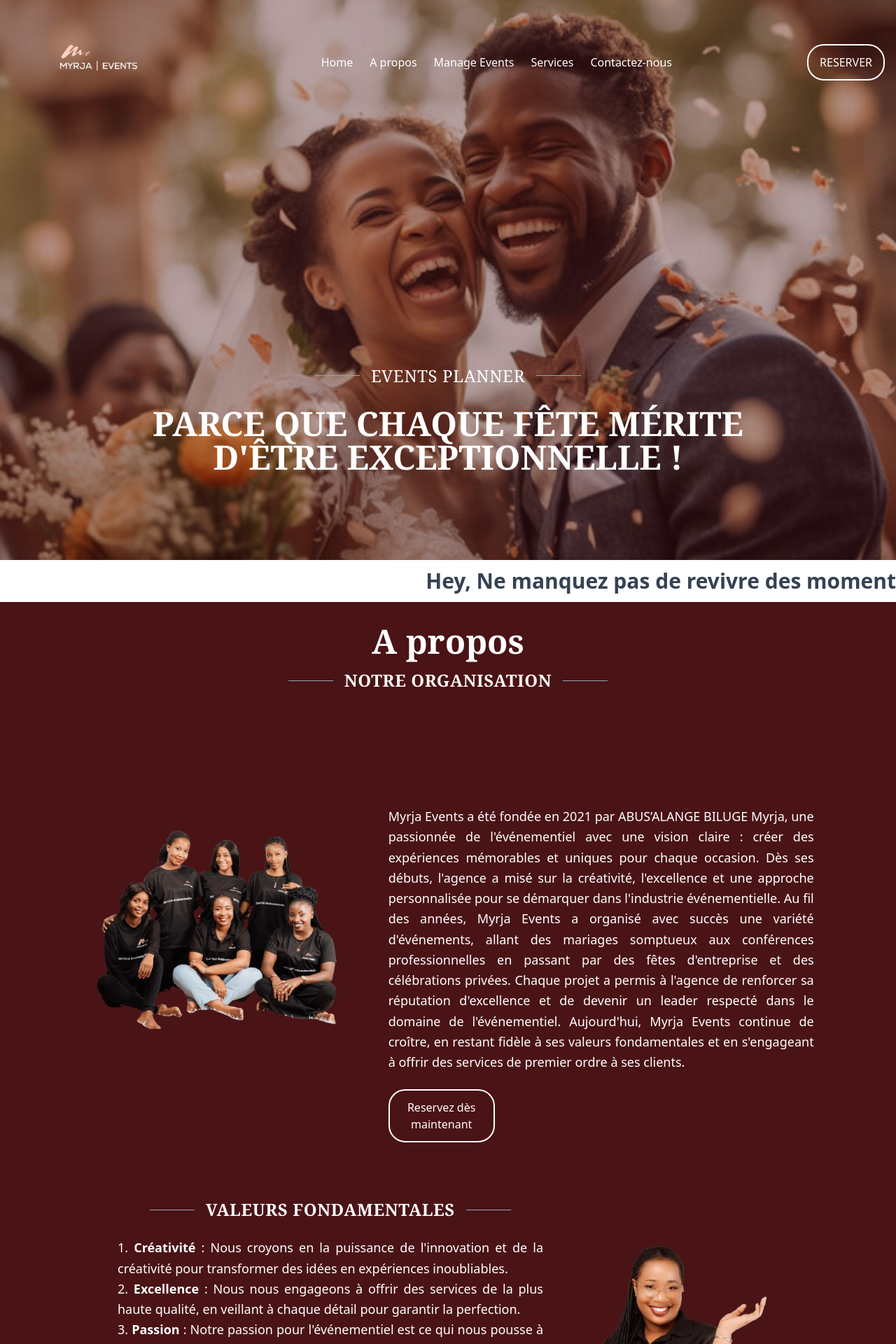
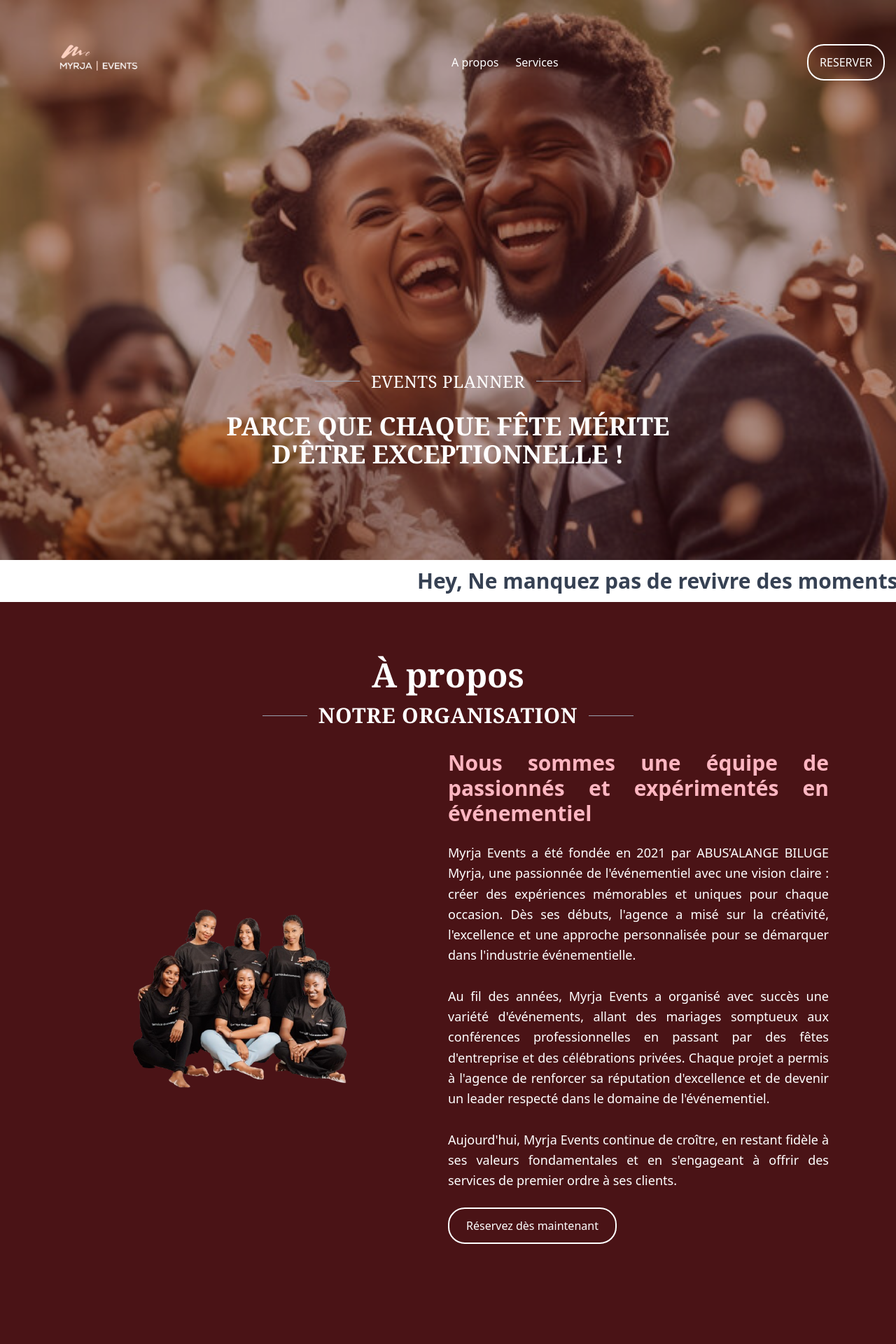
Before and after one commit to YannickZahinda/event-app, a React (Vite) app: page / in a window 1280 px wide. Shown: the top 1920 px of the page at 70% size. Built offline with nearby package versions, Linux system fonts and the light colour scheme.

Commit message:
implement popup

```diff
--- a/package.json
+++ b/package.json
@@ -10,12 +10,15 @@
     "preview": "vite preview"
   },
   "dependencies": {
+    "@babel/runtime": "^7.26.7",
     "@tailwindcss/vite": "^4.0.1",
     "framer-motion": "^12.4.2",
+    "prop-types": "^15.8.1",
     "react": "^18.3.1",
     "react-dom": "^18.3.1",
     "react-icons": "^5.4.0",
     "react-router-dom": "^7.1.4",
+    "react-whatsapp": "^0.3.0",
     "swiper": "^11.2.2",
     "tailwindcss": "^4.0.1"
   },
--- a/src/assets/index.tsx
+++ b/src/assets/index.tsx
@@ -5,6 +5,7 @@ import enterprise from './entreprise event.jpg';
 import bride from './bride.png';
 import gift from './giftpackage.webp';
 import surprise from './seneve.png';
+import bouquet from './bouquet-removebg-preview.png'
 
 export {
     africanWedding,
@@ -13,5 +14,6 @@ export {
     enterprise,
     bride,
     gift,
-    surprise
+    surprise,
+    bouquet,
 }
--- a/src/components/Navbar.tsx/Navbar.tsx
+++ b/src/components/Navbar.tsx/Navbar.tsx
@@ -1,46 +1,48 @@
-import { Link } from "react-router-dom";
+// import { Link } from "react-router-dom";
+import { useState } from "react";
 import logo from "../../assets/logo-removebg-preview.png";
 import Button from "../Button/Button";
+import Popup from "../popup/Popup";
 
 const Navbar = () => {
+  const [isPopupOpen, setIsPopupOpen] = useState(false);
+
   return (
     <nav className="text-white p-4">
       <div className="container mx-auto flex justify-between items-center">
         <img src={logo} alt="logo" className="w-1/5 h-auto" />
         <ul className="flex space-x-6">
           <li>
-            <Link to="/" className="hover:underline ">
+            {/* <Link to="/" className="hover:underline ">
               Home
-            </Link>
+            </Link> */}
+
+          </li>
+          <li className="hover:underline ">
+            {/* <Link to="/about" className="hover:underline ">
+              A propos
+            </Link> */}
+            <a href="#apropos" className="hover:cursor-pointer hover:underline">A propos</a>
           </li>
           <li>
-            <Link to="/about" className="hover:underline ">
-              A propos
-            </Link>
-          </li>
-          <li>
-            <Link to="/manage-events" className="hover:underline ">
-              Manage Events
-            </Link>
-          </li>
-          <li>
-            <Link to="/services" className="hover:underline ">
+            {/* <Link to="/services" className="hover:underline ">
               Services
-            </Link>
-          </li>
-          <li>
-            <Link to="/planning" className="hover:underline ">
-              Contactez-nous
-            </Link>
+            </Link> */}
+            <a href="#services" className="hover:underline hover:cursor-pointer decoration:none">Services</a>
           </li>
         </ul>
         <div className="flex space-x-3">
           <Button
             className="px-4 py-3 text-white border-2 border-white rounded-3xl hover:bg-[#4A1316] hover:border-[#4A1316] hover:cursor-pointer hover:text-white transition duration-300"
             text="RESERVER "
+            onClick={(e) => {
+              e.preventDefault();
+              setIsPopupOpen(true);
+            }}
           />
         </div>
       </div>
+      {isPopupOpen && <Popup onClose={() => setIsPopupOpen(false)} />}
     </nav>
   );
 };
--- /dev/null
+++ b/src/components/popup/Popup.tsx
@@ -0,0 +1,43 @@
+import { PopupProps } from "../../types/types";
+import { IoCall } from "react-icons/io5";
+import { AiFillTikTok } from "react-icons/ai";
+import { SiGmail } from "react-icons/si";
+import { bouquet } from "../../assets";
+
+const Popup: React.FC<PopupProps> = ({ onClose }) => {
+  return (
+    <div className="fixed inset-0 flex items-center justify-center bg-[#4A1316] bg-opacity-100">
+      <div className="bg-white text-black p-6 rounded-lg shadow-lg flex w-[500px]">
+        <div className="w-1/3 flex items-center">
+          <img src={bouquet} alt="Bouquet" className="w-full h-auto rounded-lg" />
+        </div>
+
+        <div className="w-2/3 pl-6 flex flex-col justify-center">
+          <h1 className="text-xl font-bold mb-4">Contactez-nous</h1>
+          <ul className="space-y-3">
+            <li className="flex items-center gap-3">
+              <IoCall size={30} className="text-[#4A1316]" />
+              <p>+243 999 837 406</p>
+            </li>
+            <li className="flex items-center gap-3">
+              <AiFillTikTok size={30} className="text-[#4A1316]" />
+              <p>Myrja Events</p>
+            </li>
+            <li className="flex items-center gap-3">
+              <SiGmail size={30} className="text-[#4A1316]" />
+              <p>myrjaevents7@gmail.com</p>
+            </li>
+          </ul>
+          <button
+            onClick={onClose}
+            className="mt-6 px-4 py-2 bg-red-500 text-white rounded hover:bg-red-700"
+          >
+            Fermer
+          </button>
+        </div>
+      </div>
+    </div>
+  );
+};
+
+export default Popup;
--- a/src/components/slides/Sliding.tsx
+++ b/src/components/slides/Sliding.tsx
@@ -4,7 +4,7 @@ import { FaSmile } from "react-icons/fa";
 const Sliding = () => {
   return (
     <div className="overflow-hidden whitespace-nowrap bg-gray text-gray-700 py-3">
-      <motion.div className="flex items-center gap-2 text-3xl font-bold"
+      <motion.div className="flex items-center gap-2 text-3xl font-semibold"
       initial={{ x: "100%"}}
       animate={{ x: "-100%"}}
       transition={{ repeat: Infinity, duration: 25, ease: "linear"}}
--- a/src/pages/About.tsx
+++ b/src/pages/About.tsx
@@ -1,28 +1,30 @@
-// import eventPlanImage from '../assets/generated-image-preview.png';
 import celebrateImage from "../assets/equipe.png";
 import Button from "../components/Button/Button";
 
 const About = () => {
   return (
-    <section className="bg-[#4A1316] text-white">
-      <h1 className="text-center text-5xl font-serif font-bold pt-8">A propos</h1>
+    <section className="bg-[#4A1316] text-white py-12 px-4">
+      <h1 className="text-center text-4xl md:text-5xl font-serif font-bold pt-8">
+        À propos
+      </h1>
 
       <div className="flex items-center gap-4 text-center justify-center mt-4">
         <span className="block w-16 h-[1px] bg-gray-400"></span>
-        <h1 className="text-2xl font-serif font-bold tracking-wide text-white">
+        <h2 className="text-2xl md:text-3xl font-serif font-bold tracking-wide text-white">
           NOTRE ORGANISATION
-        </h1>
+        </h2>
         <span className="block w-16 h-[1px] bg-gray-400"></span>
       </div>
 
-      <div className="flex items-center justify-center gap-8 p-8">
-        <img src={celebrateImage} alt="planning pic"
-          className="w-1/3 max-w-2xl"
+      <div className="flex flex-wrap items-center justify-center gap-8 max-w-6xl mx-auto p-8">
+        <img
+          src={celebrateImage}
+          alt="planning pic"
+          className="w-full md:w-1/3 max-w-lg mx-auto"
         />
-        <div className="flex flex-col gap-6 w-1/2 text-justify">
-          <p className="font-bold text-3xl text-[#4A1316]">
-            Nous sommes une équipe des passionnés et experimentés en
-            événementiels
+        <div className="flex flex-col gap-6 w-full md:w-1/2 text-justify">
+          <p className="font-bold text-2xl md:text-3xl text-[#FFB6C1]">
+            Nous sommes une équipe de passionnés et expérimentés en événementiel
           </p>
           <p className="text-lg leading-relaxed">
             Myrja Events a été fondée en 2021 par ABUS’ALANGE BILUGE Myrja, une
@@ -30,20 +32,27 @@ const About = () => {
             expériences mémorables et uniques pour chaque occasion. Dès ses
             débuts, l'agence a misé sur la créativité, l'excellence et une
             approche personnalisée pour se démarquer dans l'industrie
-            événementielle. Au fil des années, Myrja Events a organisé avec
-            succès une variété d'événements, allant des mariages somptueux aux
-            conférences professionnelles en passant par des fêtes d'entreprise
-            et des célébrations privées. Chaque projet a permis à l'agence de
+            événementielle.
+            <br />
+            <br />
+            Au fil des années, Myrja Events a organisé avec succès une variété
+            d'événements, allant des mariages somptueux aux conférences
+            professionnelles en passant par des fêtes d'entreprise et des
+            célébrations privées. Chaque projet a permis à l'agence de
             renforcer sa réputation d'excellence et de devenir un leader
-            respecté dans le domaine de l'événementiel. Aujourd'hui, Myrja
-            Events continue de croître, en restant fidèle à ses valeurs
-            fondamentales et en s'engageant à offrir des services de premier
-            ordre à ses clients.
+            respecté dans le domaine de l'événementiel.
+            <br />
+            <br />
+            Aujourd'hui, Myrja Events continue de croître, en restant fidèle à
+            ses valeurs fondamentales et en s'engageant à offrir des services de
+            premier ordre à ses clients.
           </p>
-          <Button
-            className="px-4 w-1/4 py-3 text-white border-2 border-white rounded-3xl hover:bg-white hover:text-[#4A1316] transition duration-300"
-            text="Reservez dès maintenant "
-          />
+          <div className="flex justify-center md:justify-start">
+            <Button
+              className="px-6 py-3 text-white border-2 border-white rounded-3xl hover:bg-white hover:text-[#4A1316] transition duration-300"
+              text="Réservez dès maintenant"
+            />
+          </div>
         </div>
       </div>
     </section>
--- a/src/pages/Home.tsx
+++ b/src/pages/Home.tsx
@@ -28,21 +28,20 @@ const Home = () => {
               </div>
             </div>
 
-          <p className="text-4xl text-white mt-4 font-serif text-5xl">
-            {" "}
-            <strong>PARCE QUE CHAQUE FÊTE MÉRITE <br /> D'ÊTRE EXCEPTIONNELLE !</strong>{" "}
+            <p className="text-2xl sm:text-3xl md:text-4xl text-white mt-4 font-serif font-bold text-center">
+              PARCE QUE CHAQUE FÊTE MÉRITE <br className="hidden sm:block" />
+              D'ÊTRE EXCEPTIONNELLE !
             </p>
           </div>
         </section>
         {/* Service section */}
         {/* <Services /> */}
-
       </div>
       <Sliding />
-    <About />
+      <div id="apropos"><About /></div>
       <Values />
       <Engagement />
-    <ServicesList />
+      <div id="services"><ServicesList /></div>
       <Shop />
       <Strategy />
     </>
--- a/src/pages/Shop.tsx
+++ b/src/pages/Shop.tsx
@@ -1,13 +1,14 @@
 import { IoBasket } from "react-icons/io5";
 import { FaHeart } from "react-icons/fa";
 import shopData from "../data/shopData";
-import Button from "../components/Button/Button";
-import { ProductProps } from "../types/types";
+// import Button from "../components/Button/Button";
+// import { ProductProps } from "../types/types";
+import ReactWhatsapp from "react-whatsapp";
 
 const prices = [24, 30, 30, 40, 40, 40, 55, 60, 65, 65, 70, 80];
 
+const Shop = () => {
 
-const Shop = () => {
   return (
     <section className="px-10 py-6">
       <div className="flex items-center gap-4 mb-6">
@@ -18,51 +19,60 @@ const Shop = () => {
       <div className="grid grid-cols-1 sm:grid-cols-2 md:grid-cols-3 lg:grid-cols-4 gap-6">
         {shopData.map((item, index) => {
           const price = prices[index];
-          const discountPercentage = Math.floor(Math.random() * (30 - 10 + 1)) + 10; // 10% to 30% discount
-          const originalPrice = (price / (1 - discountPercentage / 100)).toFixed(2);
+          const discountPercentage =
+            Math.floor(Math.random() * (30 - 10 + 1)) + 10; // 10% to 30% discount
+          const originalPrice = (
+            price /
+            (1 - discountPercentage / 100)
+          ).toFixed(2);
 
-          const handleWhatsAppClick = ({title, price, originalPrice, discount}: ProductProps) => {
-            const phoneNumber = "+250783020147";
-            const message = encodeURIComponent(
-              `Hello, Je suis interessé(e):\n\n` +
-              `🛍️ *${title}*\n` +
-              `💰 Prix: $${price}\n` +
-              `🔖 Prix original: $${originalPrice}\n` +
-              `🎉 Reduction: ${discount}%\n\n` +
-              `Pourais-je avoir plus de details ?`
-            );
-
-            const whatsappURL = `https://wa.me/${phoneNumber}?text=${message}`;
-            window.open(whatsappURL, "_blank");
-          };
-
-
+          const phoneNumber = "+243978042243";
+          const message =
+            `Hello, Je suis interessé(e):\n\n` +
+            `🛍️ *${item.title}*\n` +
+            `💰 Prix: $${price}\n` +
+            `🔖 Prix original: $${originalPrice}\n` +
+            `🎉 Reduction: ${discountPercentage}%\n\n` +
+            `Pourais-je avoir plus de details ?`;
           return (
-            <div key={index} className="bg-gray-300 p-4 rounded-lg shadow-lg text-center relative">
+            <div
+              key={index}
+              className="bg-gray-300 p-4 rounded-lg shadow-lg text-center relative"
+            >
               <span className="absolute top-3 left-3 bg-[#4A1316] text-white text-sm px-2 py-1 rounded-full">
                 {discountPercentage}%
               </span>
-              <img src={item.image} alt={item.title} className="w-full h-40 object-cover rounded-md" />
+              <img
+                src={item.image}
+                alt={item.title}
+                className="w-full h-40 object-cover rounded-md"
+              />
               <h3 className="mt-4 text-lg font-semibold">{item.title}</h3>
               <p className="text-gray-600 text-sm mt-2">{item.desc}</p>
               <div className="flex justify-center items-center gap-2 mt-3 text-lg font-semibold">
                 <span className="text-gray-900">${price}</span>
-                <span className="line-through text-gray-400 text-sm">${originalPrice}</span>
+                <span className="line-through text-gray-400 text-sm">
+                  ${originalPrice}
+                </span>
               </div>
               <div className="flex justify-between items-center mt-4">
                 <div className="flex space-x-1">
                   {[...Array(4)].map((_, i) => (
-                    <FaHeart key={i} className="text-gray-500 hover:cursor-pointer hover:text-[#4A1316]" />
+                    <FaHeart
+                      key={i}
+                      className="text-gray-500 hover:cursor-pointer hover:text-[#4A1316]"
+                    />
                   ))}
                 </div>
-                <Button text="+"  className="bg-[#4A1316] text-white rounded-full w-10 h-10 flex items-center justify-center text-xl"
-                    onClick={() => handleWhatsAppClick({
-                        title: item.title,
-                        price,
-                        originalPrice: parseFloat(originalPrice),
-                        discount: discountPercentage
-                    })}
-                />
+                <ReactWhatsapp
+                  number={phoneNumber}
+                  message={message}
+                  element="button"
+                  className="bg-[#4A1316] hover:cursor-pointer hover:bg-gray-500 text-white rounded-full w-10 h-10 flex items-center justify-center text-xl"
+                >
+                  {" "}
+                  +{" "}
+                </ReactWhatsapp>
               </div>
             </div>
           );
--- a/src/pages/Values.tsx
+++ b/src/pages/Values.tsx
@@ -2,12 +2,12 @@ import celebrateImage from "../assets/myrja.png";
 
 const Values = () => {
   return (
-    <section className="bg-[#4A1316] text-white">
-      <div className="flex items-center justify-center gap-8 p-8">
-        <div className="flex flex-col gap-6 w-1/2 text-justify">
+    <section className="bg-[#4A1316] text-white py-12 px-4">
+      <div className="flex flex-wrap items-center justify-center gap-8 max-w-6xl mx-auto">
+        <div className="flex flex-col gap-6 w-full md:w-1/2 text-justify">
           <div className="flex items-center gap-4 text-center justify-center mt-4">
             <span className="block w-16 h-[1px] bg-gray-400"></span>
-            <h1 className="text-2xl font-serif font-bold tracking-wide">
+            <h1 className="text-2xl md:text-3xl font-serif font-bold tracking-wide">
               VALEURS FONDAMENTALES
             </h1>
             <span className="block w-16 h-[1px] bg-gray-400"></span>
@@ -20,14 +20,14 @@ const Values = () => {
             en veillant à chaque détail pour garantir la perfection.
             <br /> 3. <strong>Passion</strong> : Notre passion pour
             l'événementiel est ce qui nous pousse à surpasser les attentes de
-            nos clients. <br /> 4. <strong>Intégrité</strong> :Nous agissons
+            nos clients. <br /> 4. <strong>Intégrité</strong> : Nous agissons
             avec honnêteté et transparence dans toutes nos interactions
             professionnelles.
             <br /> 5.
-            <strong>Collaboration</strong> :Nous valorisons le travail d'équipe
+            <strong>Collaboration</strong> : Nous valorisons le travail d'équipe
             et la coopération, tant avec nos clients qu'avec nos partenaires.
             <br /> 6.
-            <strong>Engagement envers les Clients</strong> :Nous nous engageons
+            <strong>Engagement envers les Clients</strong> : Nous nous engageons
             à comprendre et à réaliser les visions de nos clients avec
             dévouement et professionnalisme.
           </p>
@@ -35,7 +35,7 @@ const Values = () => {
         <img
           src={celebrateImage}
           alt="planning pic"
-          className="w-1/4 max-w-2xl"
+          className="w-full md:w-1/3 max-w-lg mx-auto"
         />
       </div>
     </section>
--- a/src/types/types.ts
+++ b/src/types/types.ts
@@ -12,3 +12,7 @@ export interface ProductProps {
     originalPrice: number;
     discount: number;
 }
+
+export interface PopupProps {
+    onClose: () => void;
+}
```
Also changed, not shown: src/assets/bouquet-removebg-preview.png (added), 1 other file (tests, documents, lock files or other folders). Lines whose indentation alone changed are shown as unchanged.
